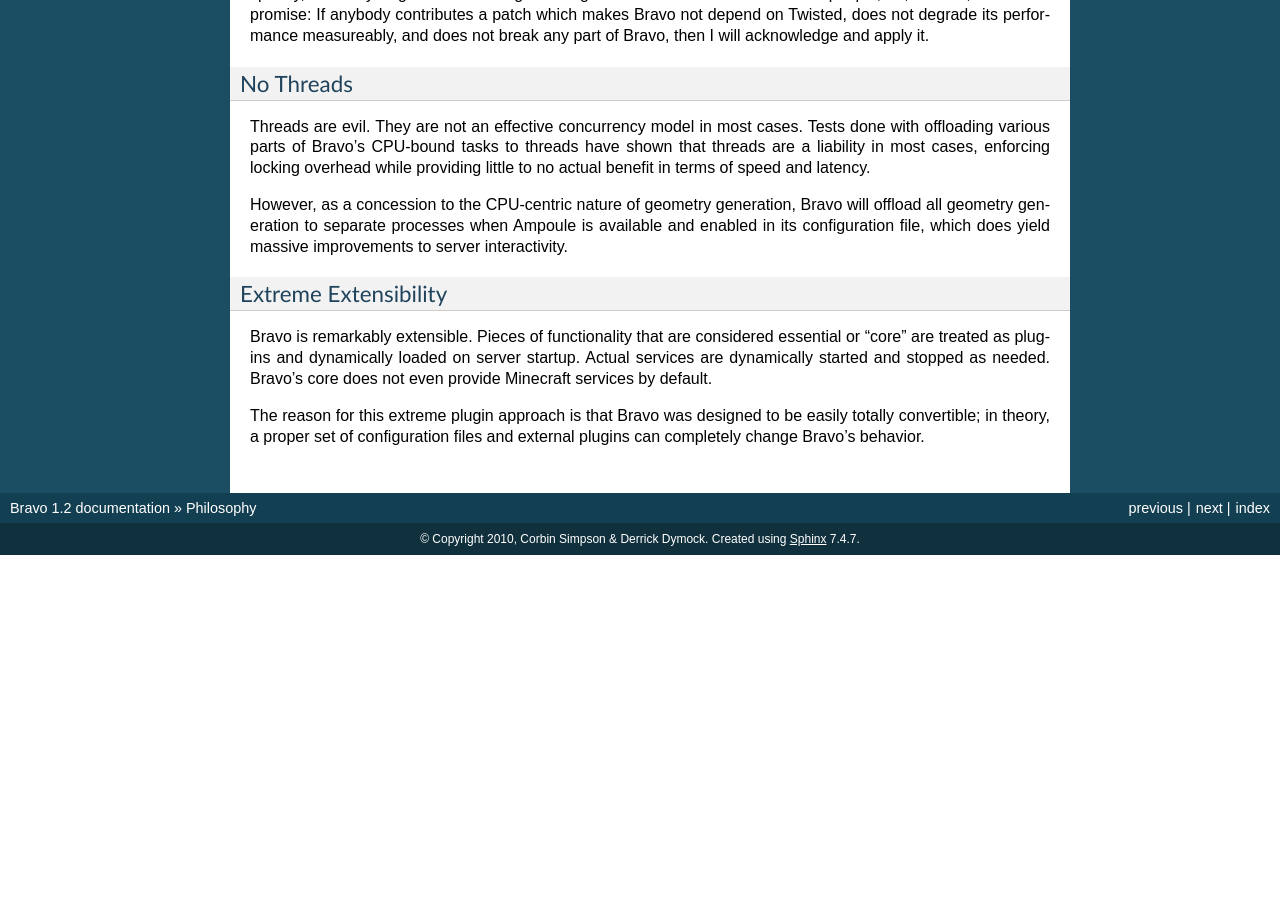
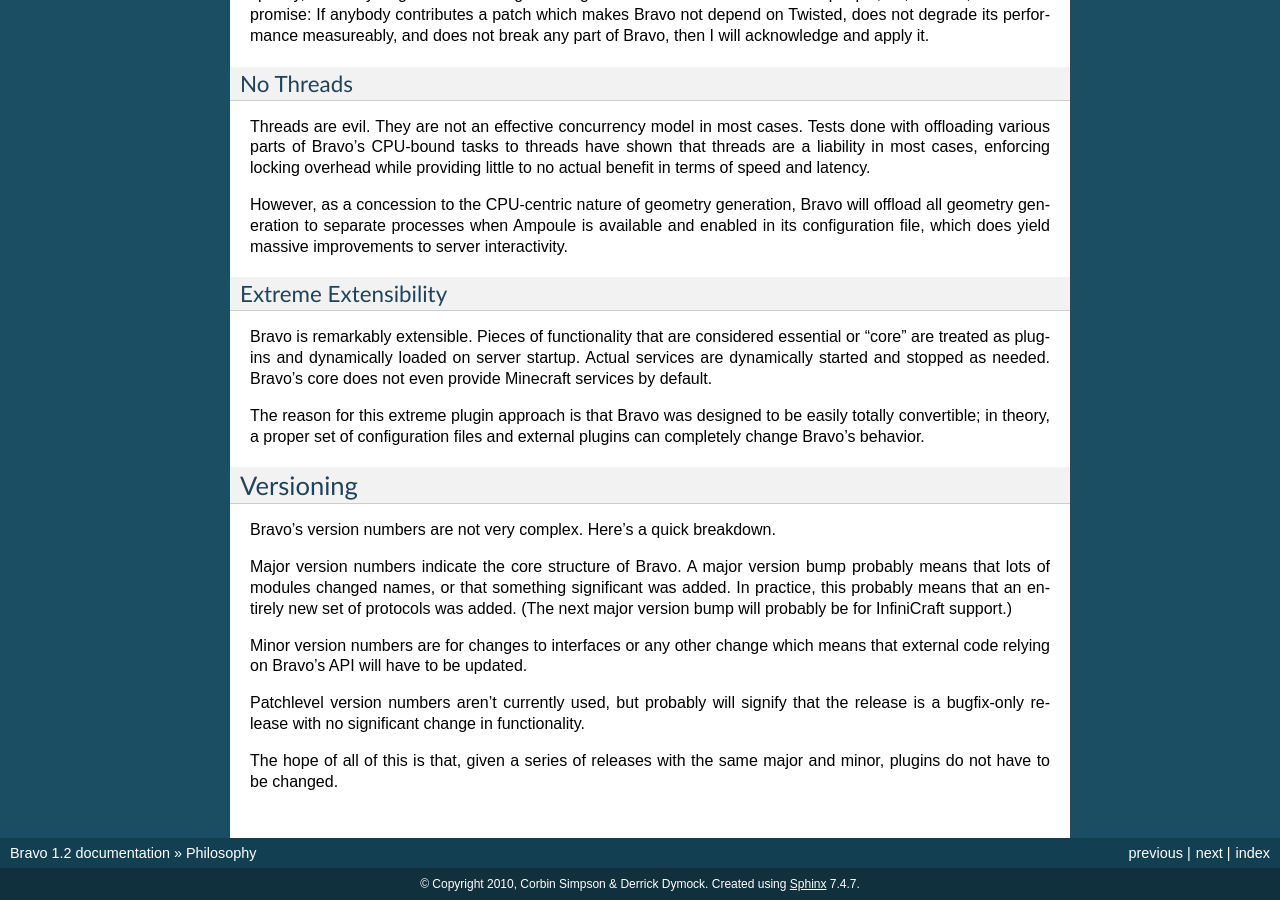
Before and after one commit to bravoserver/bravo, a Sphinx documentation site: the page built from docs/philosophy.rst, in a window 1280 px wide and 900 px high, scrolled down 1401 px. Built offline with Sphinx 7.4.7, drawn with Linux system fonts in a browser that asks for light colours; formulas are drawn with MathJax 3; before the commit the page ends 1956 px from its top, so only the background shows below that.

Commit message:
docs: Add a small blurb about versioning schemes.

```diff
--- a/docs/philosophy.rst
+++ b/docs/philosophy.rst
@@ -106,3 +106,24 @@
 The reason for this extreme plugin approach is that Bravo was designed to be
 easily totally convertible; in theory, a proper set of configuration files and
 external plugins can completely change Bravo's behavior.
+
+Versioning
+==========
+
+Bravo's version numbers are not very complex. Here's a quick breakdown.
+
+Major version numbers indicate the core structure of Bravo. A major version
+bump probably means that lots of modules changed names, or that something
+significant was added. In practice, this probably means that an entirely new
+set of protocols was added. (The next major version bump will probably be for
+InfiniCraft support.)
+
+Minor version numbers are for changes to interfaces or any other change which
+means that external code relying on Bravo's API will have to be updated.
+
+Patchlevel version numbers aren't currently used, but probably will signify
+that the release is a bugfix-only release with no significant change in
+functionality.
+
+The hope of all of this is that, given a series of releases with the same
+major and minor, plugins do not have to be changed.
```
